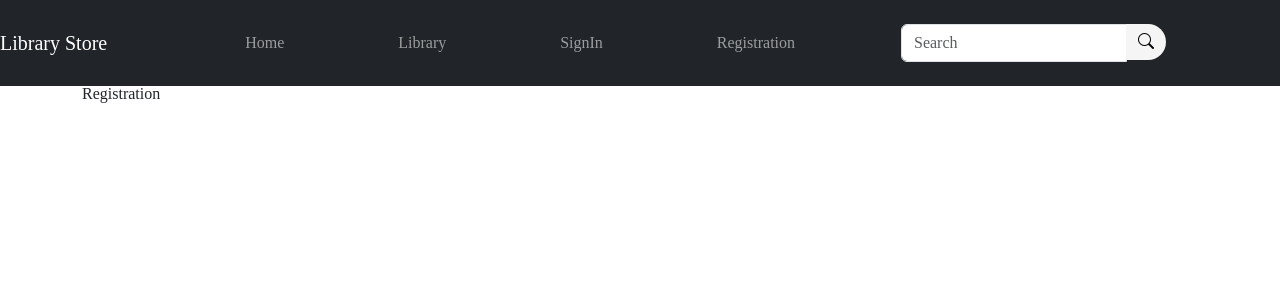
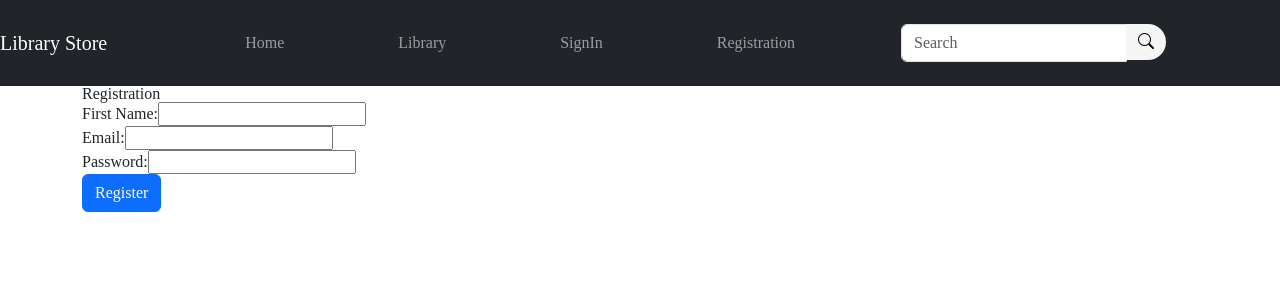
Before and after one commit to guilhermemonteiro15JS/project-Library, a React (Create React App) app: page /registration in a window 1280 px wide. Shown: the top 300 px of the page. Built offline with nearby package versions, Linux system fonts and the light colour scheme.

Commit message:
sign in and registration page

```diff
--- a/src/pages/registration/index.js
+++ b/src/pages/registration/index.js
@@ -1,5 +1,63 @@
-import React from "react";
+import React, {useState} from "react";
+
+
 const Registration = () => {
-  return <div>Registration</div>;
+  const [formData, setFormData] = useState({
+    firstName: "",
+    email: "",
+    password: "",
+  });
+
+  const handleInputChange = (e) => {
+    const { name, value } = e.target;
+    setFormData({ ...formData, [name]: value });
+  };
+
+  const handleSubmit = (e) => {
+    e.preventDefault();
+    console.log("Form submitted:", formData);
+  };
+
+  return (
+    <div>
+      <h2>Registration</h2>
+      <form onSubmit={handleSubmit}>
+        <div>
+          <label htmlFor="firstName">First Name:</label>
+          <input
+            type="text"
+            id="firstName"
+            name="firstName"
+            value={formData.name}
+            onChange={handleInputChange}
+          />
+        </div>
+        <div>
+          <label htmlFor="email">Email:</label>
+          <input
+            type="email"
+            id="email"
+            name="email"
+            value={formData.email}
+            onChange={handleInputChange}
+          />
+        </div>
+        <div>
+          <label htmlFor="password">Password:</label>
+          <input
+            type="password"
+            id="password"
+            name="password"
+            value={formData.password}
+            onChange={handleInputChange}
+          />
+        </div>
+        <button type="submit" className="btn btn-primary">
+          Register
+        </button>
+      </form>
+    </div>
+  );
 };
+
 export default Registration;
--- a/src/pages/signin/index.js
+++ b/src/pages/signin/index.js
@@ -1,7 +1,47 @@
-import React from 'react';
+import React, { useState } from 'react';
 
 const SignIn = () => {
-  return <div>Sign In Page</div>;
+  const [email, setEmail] = useState('');
+  const [password, setPassword] = useState('');
+
+  const handleLogin = (e) => {
+    e.preventDefault();
+    console.log('Email:', email);
+    console.log('Password:', password);
+  };
+
+  return (
+    <div>
+      <h2>Sign In </h2>
+      <form onSubmit={handleLogin}>
+        <div className="form-group">
+          <label>Email:</label>
+          <input
+            type="email"
+            className="form-control"
+            placeholder="Digite seu email"
+            value={email}
+            onChange={(e) => setEmail(e.target.value)}
+            required
+          />
+        </div>
+        <div className="form-group">
+          <label>Password:</label>
+          <input
+            type="password"
+            className="form-control"
+            placeholder="Digite sua senha"
+            value={password}
+            onChange={(e) => setPassword(e.target.value)}
+            required
+          />
+        </div>
+        <button type="submit" className="btn btn-primary">
+          Entrar
+        </button>
+      </form>
+    </div>
+  );
 };
 
 export default SignIn;
```
